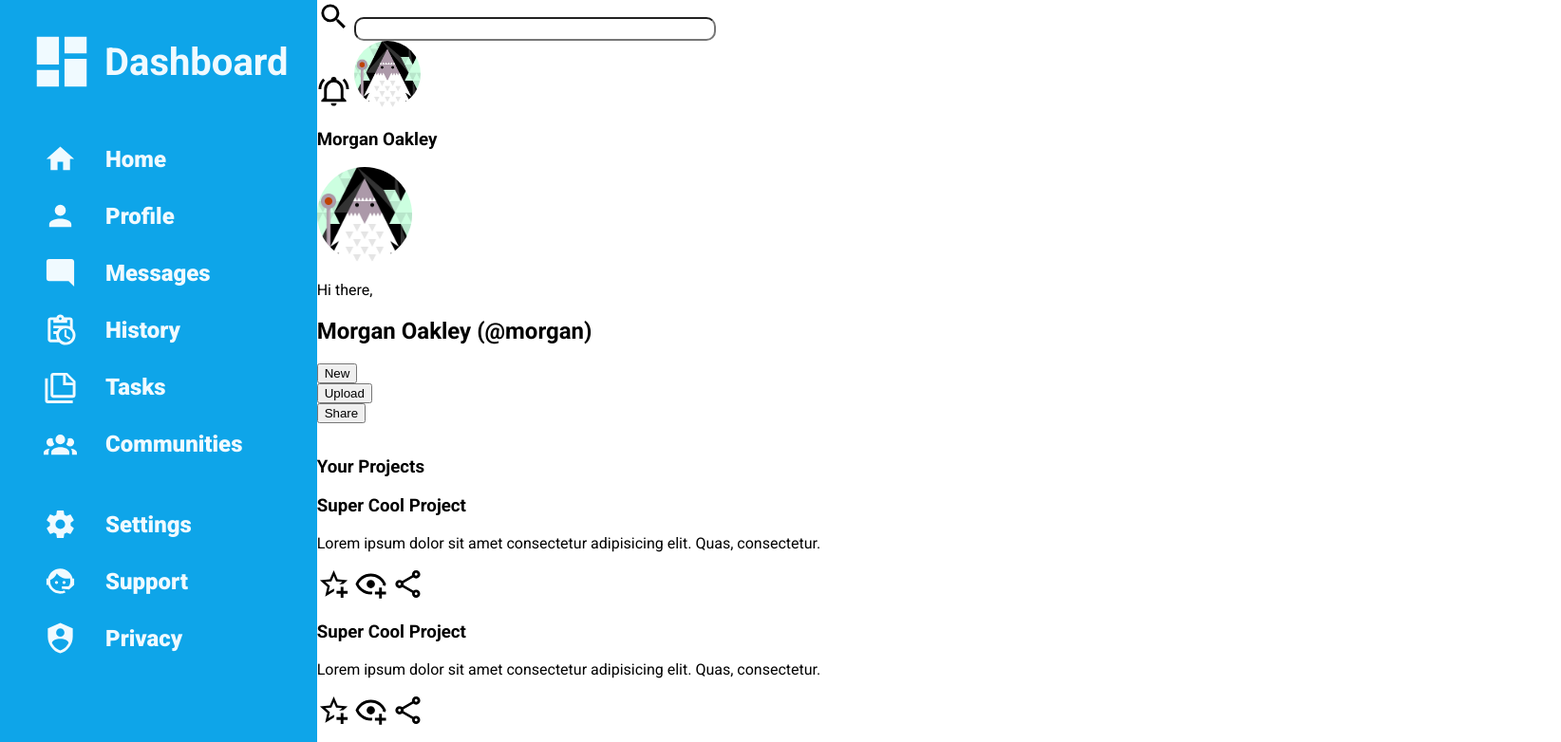
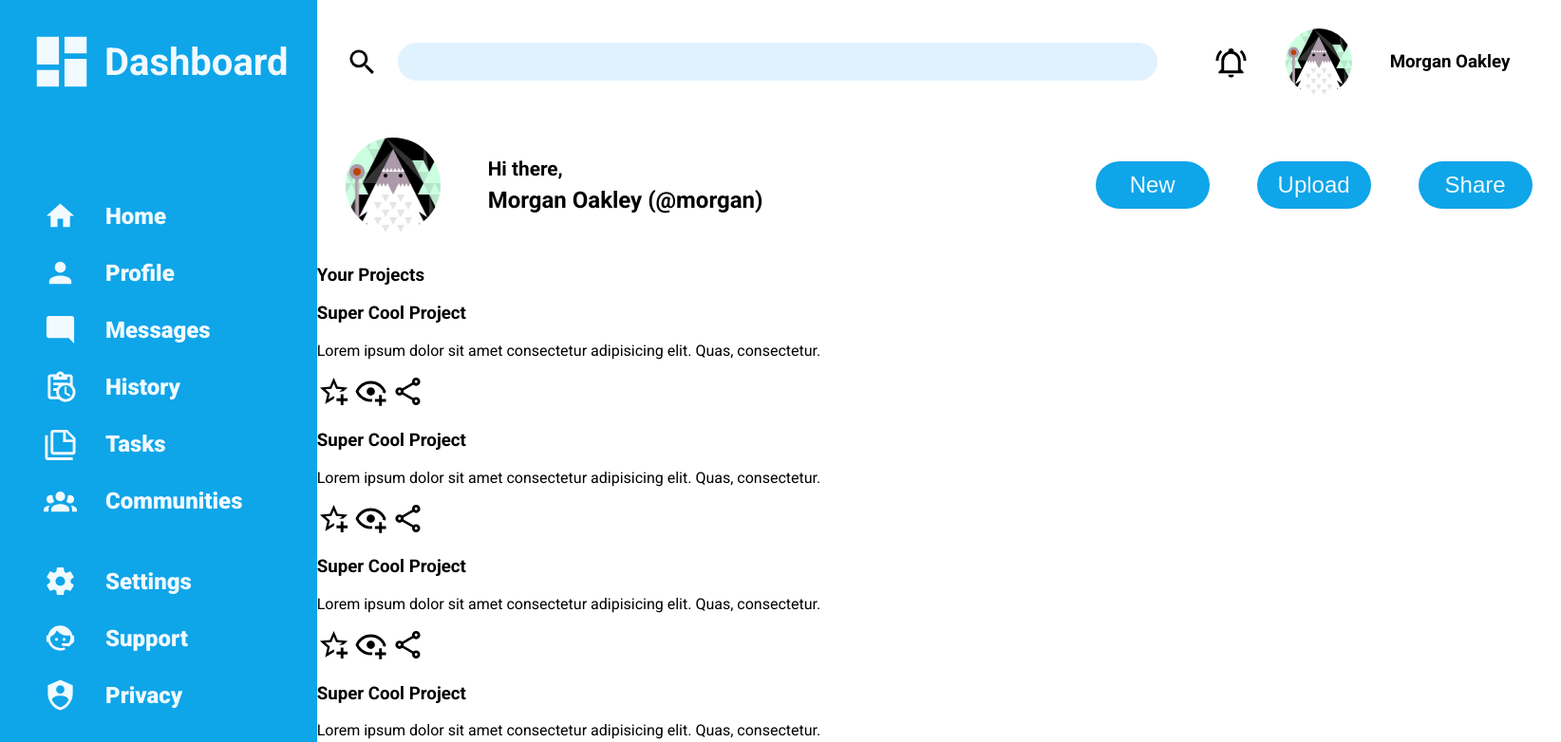
Before and after one commit to JustNormalProgrammer/Odin-admin-dashboard, a plain HTML site: page index.html in a window 1280 px wide. Shown: the top 782 px of the page at 95% size, 1644 px wide, since content can reach past the window. Drawn offline with Linux system fonts and the light colour scheme.

Commit message:
Finish layout of the header

```diff
--- a/index.html
+++ b/index.html
@@ -26,16 +26,19 @@
                 <h3>Morgan Oakley</h3>
             </div>
             <div class="user-header">
-                <img class="header-icon user-icon" src="assets/1_-_1XzYnhZ.webp" alt="User profile picture">
                 <div class="user-greeting">
-                    <p>Hi there,</p>
-                    <h2>Morgan Oakley (@morgan)</h2>
+                    <img class="header-icon user-icon" src="assets/1_-_1XzYnhZ.webp" alt="User profile picture">
+                    <div class="greeting-text">
+                        <p>Hi there,</p>
+                        <h2>Morgan Oakley (@morgan)</h2>
+                    </div>
                 </div>
-                <ul>
-                    <li><button class="header-btn">New</button></li>
-                    <li><button class="header-btn">Upload</button></li>
-                    <li><button class="header-btn">Share</button></li>
-                </ul>
+                <div class="btn-group">
+                    <button class="header-btn">New</button>
+                    <button class="header-btn">Upload</button>
+                    <button class="header-btn">Share</button>
+                </div>
+
             </div>
         </div>
         <section class="left-toc">
--- a/style.css
+++ b/style.css
@@ -12,16 +12,22 @@ ul{
 .container{
     display: grid;
     grid-template-columns: 1fr 4fr;
-    grid-template-rows: 1fr 4fr;
+    grid-template-rows: 1fr 10fr;
+    padding-right: 20px;
 }
 .search input{
-    border-radius:10px;
-    padding: 3px 100px;
+    border-radius:20px;
+    width: 800px;
+    height: 40px;
+    background-color: #e0f2fe;
+    border-width: 0;
+}
+.search input:focus{
+    filter: brightness(95%);
 }
 .nav-icon, .card-icon, .header-nav-icon {
     width: 35px;
 }
-
 .user-icon {
     border-radius: 50%;
     width: 70px;
@@ -34,6 +40,62 @@ ul{
 }
 .header{
     grid-area: 1/2/1/3;
+    display: grid;
+    grid-template-columns: 1fr 1fr;
+    grid-template-rows: 1fr 130px;
+}
+.header .serach{
+    grid-area: 1/1/2/2;
+}
+.search{
+    display: grid;
+    grid-template-columns: min-content 1fr;
+    justify-items: left;
+    align-items: center;
+    gap: 20px;
+}
+
+.header .user-toc{
+    grid-area: 1/2/2/3;
+    display: grid;
+    grid-template-columns: min-content min-content 150px;
+    justify-content: right;
+    align-items: center;
+    gap: 40px;
+}
+.user-header{
+    grid-area: 2/1/3/3;
+    display: grid;
+    grid-template-columns: 1fr 1fr;
+    align-items: center;
+}
+.user-greeting{
+    display: grid;
+    grid-template-columns: min-content 300px;
+    gap: 50px;
+}
+.greeting-text p{
+    font-size: 1.3rem;
+    font-weight: 700;
+    margin-bottom: 7px;
+}
+.greeting-text h2 {
+    margin:0;
+}
+.header-btn{
+    border-radius: 25px;
+    border: none;
+    color:#f0f9ff;
+    background-color: #0ea5e9;
+    font-size: 1.5rem;
+    font-weight: 500;
+    width: 120px;
+    height: 50px;
+}
+.btn-group{
+    display: flex;
+    justify-content: right;
+    gap: 50px;
 }
 section.left-toc{
     grid-area: 1/1/3/1;
@@ -42,8 +104,11 @@ section.left-toc{
 .logo-aside, .nav-icon, .nav-text{
     filter: invert(100%) sepia(20%) saturate(3616%) hue-rotate(176deg) brightness(102%) contrast(103%);
 }
-.logo-aside, .aside-group-nav {
-    margin: 30px;
+.user-greeting, .btn-group {
+    padding: 0 30px;
+}
+.logo-aside, .aside-group-nav, .search, .user-toc {
+    padding: 30px;
 }
 .logo-aside, .nav-item{
     display: grid;
@@ -74,5 +139,5 @@ main{
     grid-area: 2/2/3/3;
 }
 .left-toc h1{
-    color: #f0f9ff
+    color: #f0f9ff;
 }
```
